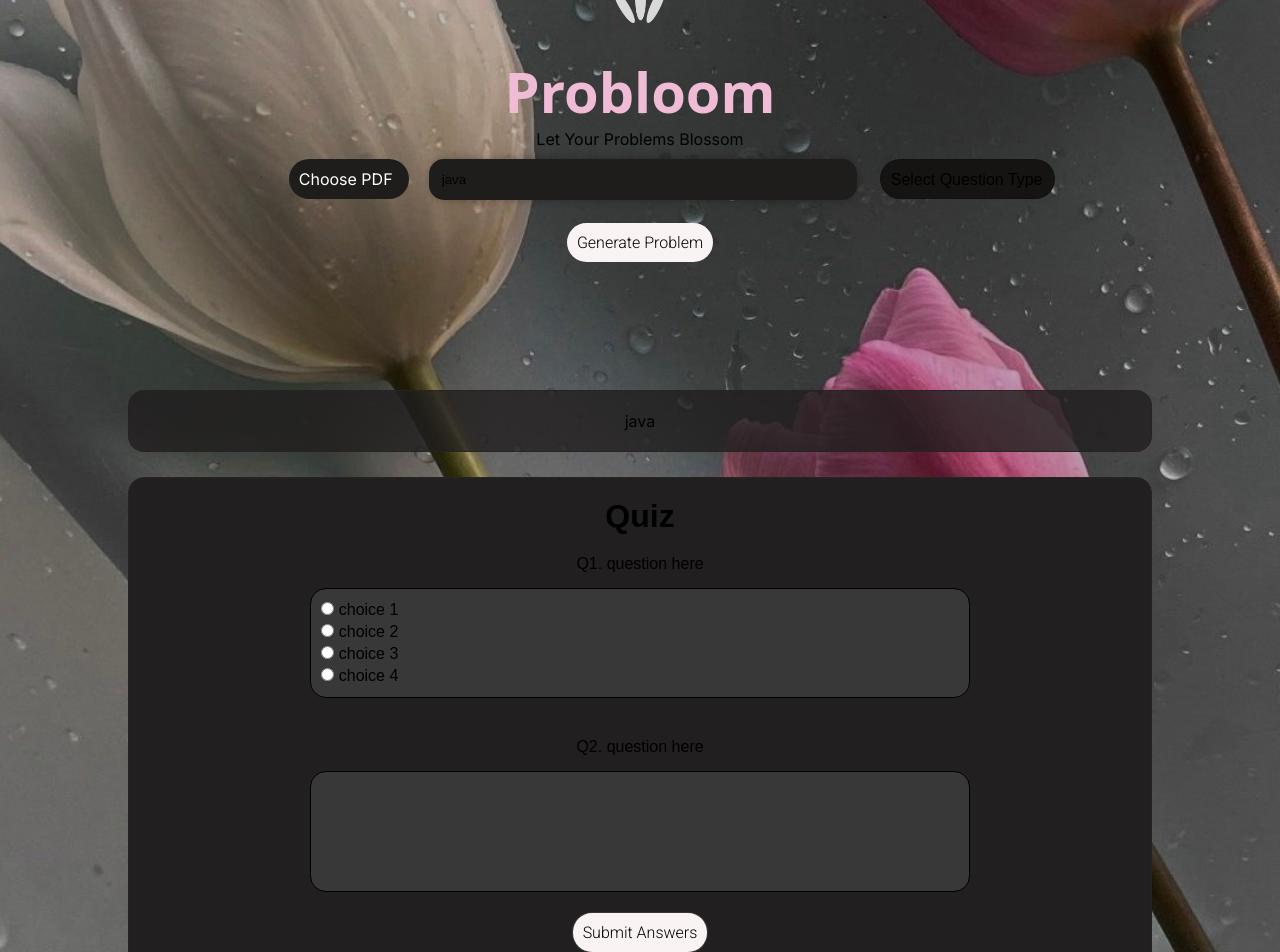
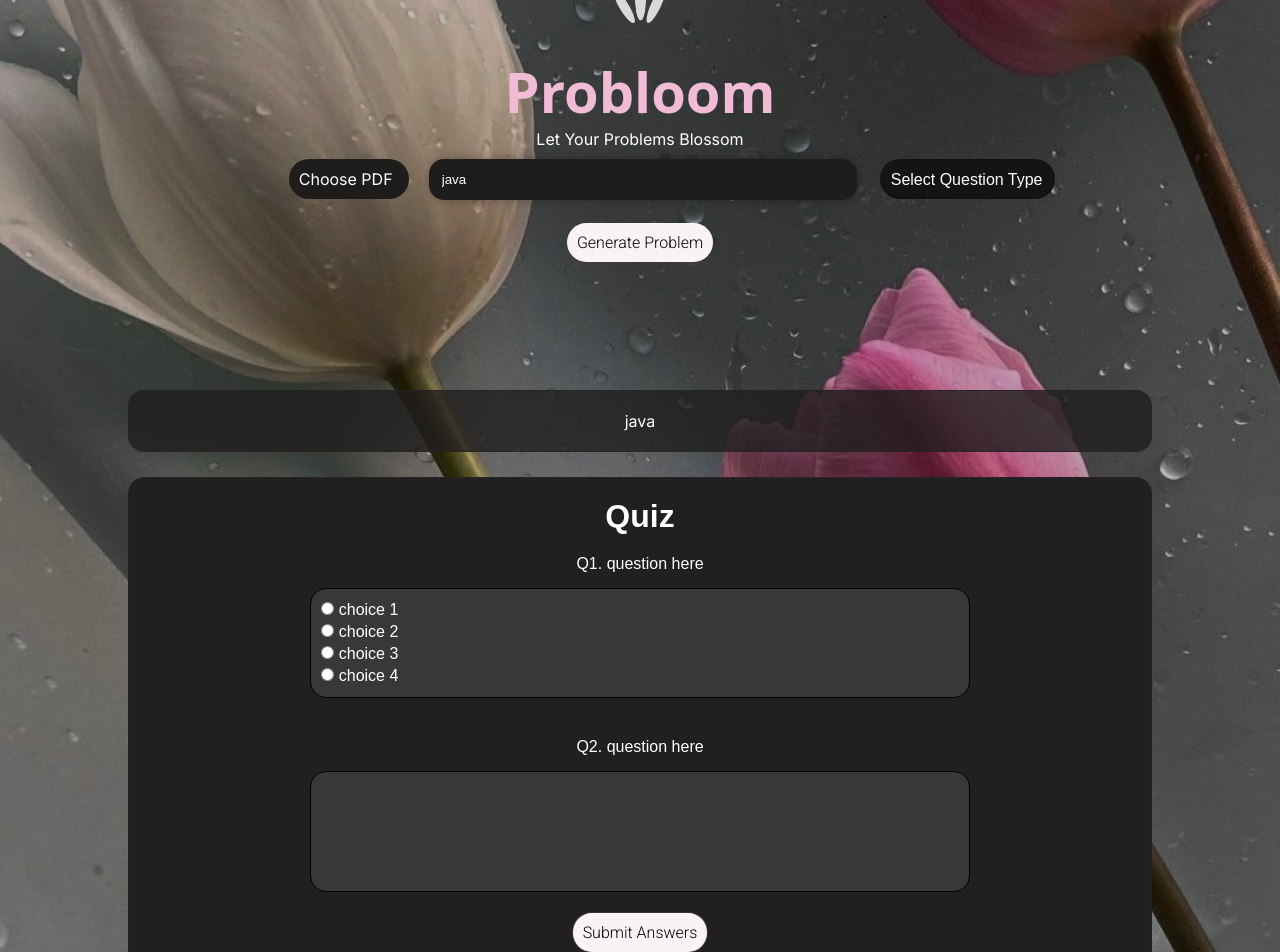
Before and after one commit to Awesomedonut/Practice-Problem-Generator, a Next.js app in the folder probloom/: page / in a window 1280 px wide. Shown: the part 220-1172 px from the top of the page. Built offline with nearby package versions, Linux system fonts and the light colour scheme.

Commit message:
text always white

```diff
--- a/probloom/src/app/page.module.css
+++ b/probloom/src/app/page.module.css
@@ -28,6 +28,9 @@
   color: #EFBBD5;
   font-family: system-ui, -apple-system, BlinkMacSystemFont, 'Segoe UI', Roboto, Oxygen, Ubuntu, Cantarell, 'Open Sans', 'Helvetica Neue', sans-serif;
 }
+.subtitle {
+  color: #ffffff;
+}
 
 .inputDiv {
   display: flex;
@@ -43,6 +46,7 @@
   border-radius: 15px;
   background-color: #1e1d1b;
   box-shadow: 0px 0px 10px rgba(0, 0, 0, 0.3);
+  color: #ffffff;
 }
 
 .buttonsDiv {
@@ -116,6 +120,7 @@
   border-radius: 20px;
   margin-right:20%;
   max-height:40px;
+  color: #ffffff;
 
 }
 
@@ -135,6 +140,7 @@
   width: 80%;
   margin-top: 10%;
   margin-left:10%;
+  color: #ffffff;
 
 }
 
@@ -150,7 +156,7 @@
   padding: 20px;
   width: 80%;
   margin: 2% auto 0;
-
+  color: #ffffff;
 }
 
 .SolutionBox {
@@ -164,6 +170,7 @@
   padding: 20px;
   width: 80%;
   margin: 2% auto 0;
+  color: #ffffff;
 
 }
 
--- a/probloom/src/app/page.tsx
+++ b/probloom/src/app/page.tsx
@@ -211,7 +211,6 @@ export default function Home() {
         <div className={styles.inputDiv}>
 
           <div className={styles.inputDiv}>
-          {/* Added this to template file input tag */}
         <div className={styles.fileInputContainer}>
           <FileIn onReceive={setContent}></FileIn>
           <label htmlFor='pdfInput' className={styles.customFileInputButton}>Choose PDF</label>
```
